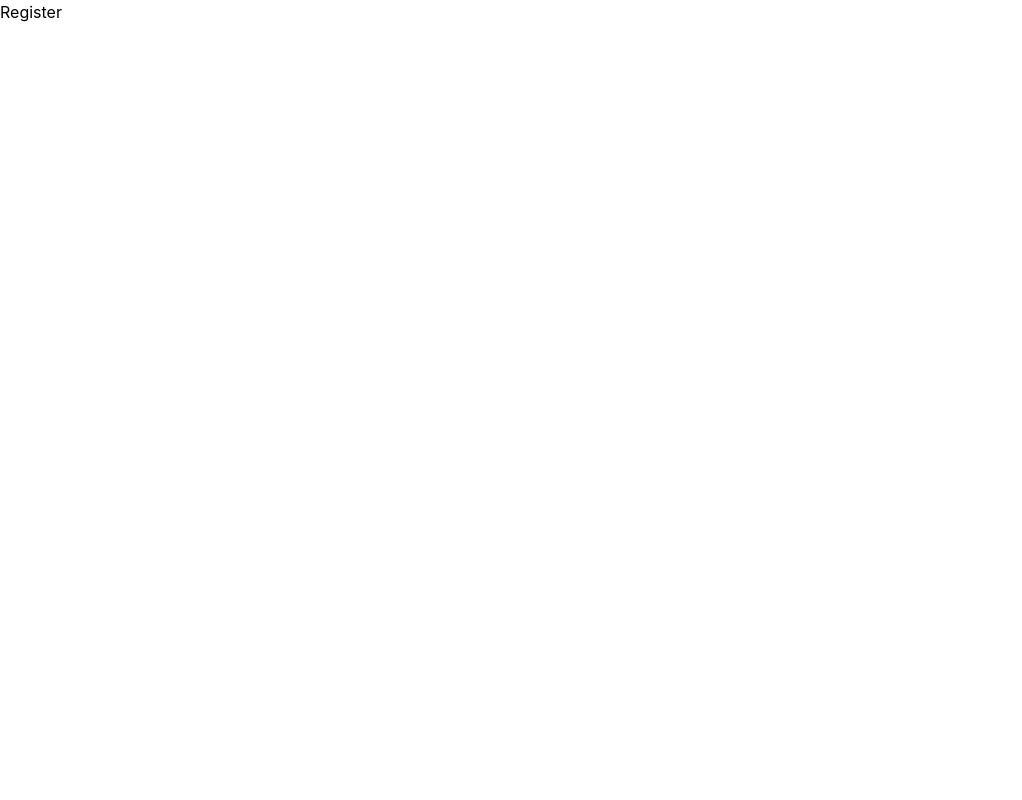
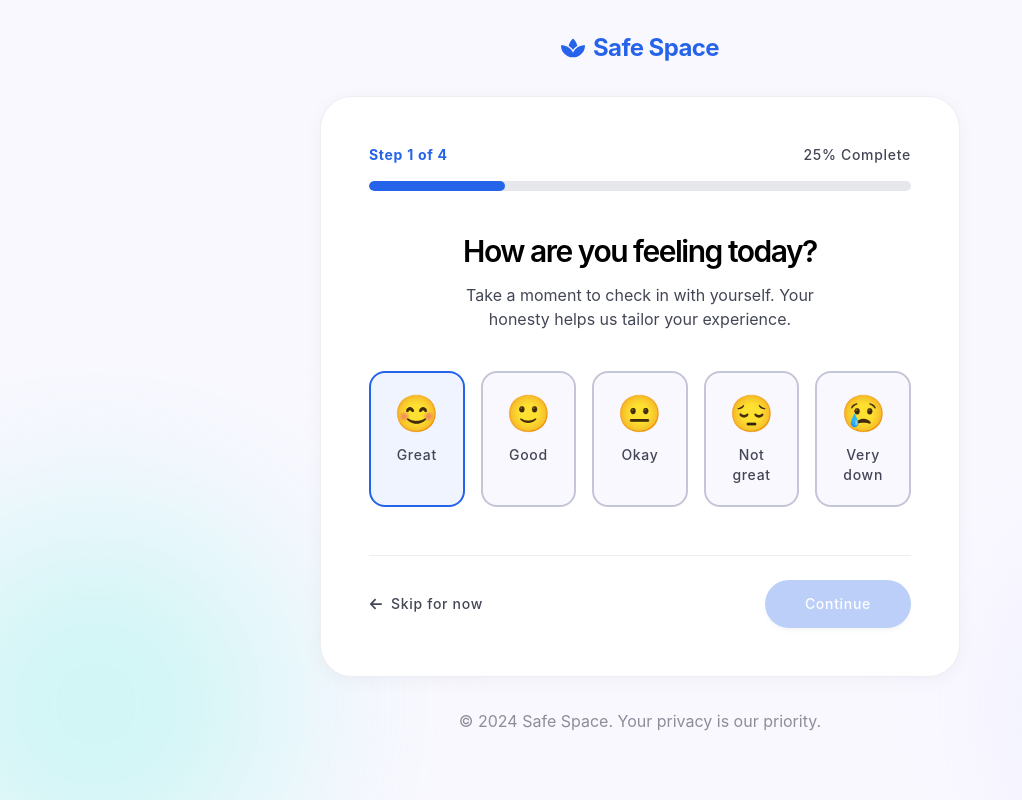
Before and after one commit to M0staafaAhmed/mental-health, a React (Vite) app: page /register in a window 1280 px wide. Shown: the whole page, without its empty margins (0-1022 px from the left). Built offline with nearby package versions, Linux system fonts and the light colour scheme.

Commit message:
add some edits in register page

```diff
--- a/src/App.tsx
+++ b/src/App.tsx
@@ -3,6 +3,7 @@ import { createBrowserRouter, RouterProvider } from 'react-router'
 import Dashboard from './components/Dashboard/Dashboard'
 import Home from './components/Home/Home'
 import HomeNavbar from './components/HomeNavbar/HomeNavbar'
+import Register from './components/auth/Register/Register'
 
 function App() {
 
@@ -12,7 +13,7 @@ function App() {
       {path: 'tests', element: <h1>Tests</h1>},
       {path: 'doctors', element: <h1>Doctors</h1>},
     ]},
-    {path: '/register', element: <h1>Register</h1>},
+    {path: '/register', element: <Register/>},
     {path: '/login', element: <h1>Login</h1>},
     {path: '/mood', element: <h1>Mood</h1>},
     {path: '/dashboard', element: <Dashboard />, children: [
--- a/src/components/Home/Home.tsx
+++ b/src/components/Home/Home.tsx
@@ -11,9 +11,9 @@ export default function Home() {
             <main className="grow">
                 {/* Hero Section */}
                 <section className="bg-hero-gradient relative overflow-hidden pt-16 pb-24 md:pt-32 md:pb-40">
-                    <div className="container mx-auto">
+                    <div className="container px-3 md:px-0 mx-auto">
                         {/* Atmospheric micro-interaction backgrounds */}
-                        <div className="absolute top-0 right-0 -translate-y-1/4 translate-x-1/4 w-150 h-150 bg-secondary-container/20 rounded-full blur-[120px] pointer-events-none" />
+                        <div className="absolute top-0 right-0 -translate-y-1/4 translate-x-1/4 w-150 h-150 bg-secondary-container px-3 md:px-0/20 rounded-full blur-[120px] pointer-events-none" />
                         <div className="absolute bottom-0 left-0 translate-y-1/4 -translate-x-1/4 w-125 h-125 bg-primary-fixed/30 rounded-full blur-[100px] pointer-events-none" />
                         <div className="max-w-6xl mx-auto text-center relative z-10">
                             <h1 className="text-4xl font-bold mb-6 text-gray-900 max-w-3xl mx-auto tracking-tight">
@@ -47,7 +47,7 @@ export default function Home() {
                 </section>
                 {/* Features Bento Grid */}
                 <section className="py-24">
-                    <div className="container mx-auto">
+                    <div className="container px-3 md:px-0 mx-auto">
                         <div className="text-center mb-16">
                             <h2 className="font-semibold text-3xl leading-10 text-gray-900 mb-4">Empower Your Mind</h2>
                             <p className="text-gray-700">Carefully crafted tools to help you navigate your mental health journey.</p>
@@ -97,7 +97,8 @@ export default function Home() {
                 </section>
                 {/* Social Proof / CTA Section */}
                 <section className="py-24">
-                    <div className="container mx-auto bg-primary rounded-[40px] p-12 md:p-24 relative overflow-hidden flex flex-col items-center text-center">
+                    <div className="container px-3 md:px-0 mx-auto">
+                        <div className="bg-primary rounded-[40px] p-12 md:p-24 relative overflow-hidden flex flex-col items-center text-center">
                             <div className="absolute top-0 left-0 w-full h-full bg-[radial-gradient(circle_at_center,var(--tw-gradient-stops))] from-primary/20 to-transparent pointer-events-none" />
                             <h2 className="font-semibold text-3xl leading-10  text-white mb-6 relative z-10">Ready to take the first step?</h2>
                             <p className="text-lg font-normal leading-7 text-white/90 mb-10 max-w-xl relative z-10">
@@ -121,11 +122,12 @@ export default function Home() {
                                 </div>
                             </div>
                         </div>
+                    </div>
                 </section>
             </main>
             {/* Footer (Shared Component) */}
             <footer className="bg-[#ededf9] border-t border-outline-variant w-full py-8">
-                <div className="container mx-auto flex flex-col md:flex-row justify-between items-center gap-6">
+                <div className="container px-3 md:px-0 mx-auto flex flex-col md:flex-row justify-between items-center gap-6">
                     <div className="flex flex-col items-center md:items-start gap-2">
                         <span className="font-semibold text-gray-900">Safe Space</span>
                         <p className="text-gray-700">Promoting mental well-being for everyone.</p>
--- a/src/components/HomeNavbar/HomeNavbar.tsx
+++ b/src/components/HomeNavbar/HomeNavbar.tsx
@@ -5,7 +5,7 @@ export default function HomeNavbar() {
         <>
             {/* TopNavBar (Shared Component) */}
             <header className="h-16 w-full sticky top-0 z-50 bg-surface/80 backdrop-blur-md border-b border-outline-variant">
-                <div className="container mx-auto flex justify-between items-center h-full">
+                <div className="container mx-auto px-3 md:px-0 flex justify-between items-center h-full">
                     <div className="flex items-center gap-2">
                         <h1 className="text-2xl font-bold text-primary">Safe Space</h1>
                     </div>
--- /dev/null
+++ b/src/components/auth/Register/Register.tsx
@@ -0,0 +1,10 @@
+import React from 'react'
+import PreRegister from '../authComponents/PreRegister'
+
+export default function Register() {
+  return (
+    <>
+        <PreRegister/>
+    </>
+  )
+}
--- /dev/null
+++ b/src/components/auth/authComponents/PreRegister.tsx
@@ -0,0 +1,89 @@
+import React from 'react'
+import { FaSpa } from 'react-icons/fa'
+import { FaArrowLeft } from 'react-icons/fa6'
+
+export default function PreRegister() {
+    return (
+        <>
+            <div className='bg-surface min-h-screen'>
+                {/* Header / Brand Anchor */}
+                <header className="w-full flex justify-center py-8">
+                    <div className="flex items-center gap-2">
+                        <FaSpa className='text-2xl text-primary' />
+                        <h1 className="text-2xl leading-8 font-bold text-primary tracking-tight">Safe Space</h1>
+                    </div>
+                </header>
+                {/* Main Content Canvas */}
+                <main className="grow flex items-center justify-center pb-8 relative z-30">
+                    <div className="max-w-160 mx-3 md:mx-0 w-full bg-white rounded-4xl p-8 md:p-12 shadow-soft border border-outline-variant/30">
+                        {/* Progress Bar Section */}
+                        <div className="mb-10">
+                            <div className="flex justify-between items-center mb-4">
+                                <span className="text-sm leading-5 tracking-wider text-primary font-bold">Step 1 of 4</span>
+                                <span className="text-sm font-medium leading-5 tracking-wider text-[#434655]">25% Complete</span>
+                            </div>
+                            <div className="w-full bg-gray-200 h-2.5 rounded-full overflow-hidden">
+                                <div className="bg-primary h-full rounded-full transition-all duration-700 ease-out shadow-[0 0 12px rgba(0, 74, 198, 0.3)] w-[25%]"/>
+                            </div>
+                        </div>
+                        {/* Content Area */}
+                        <div className="text-center mb-10">
+                            <h2 className="text-3xl font-semibold tracking-tighter leading-10 mb-3">How are you feeling today?</h2>
+                            <p className="text-[#434655] font-normal max-w-100 mx-auto">Take a moment to check in with yourself. Your honesty helps us tailor your experience.</p>
+                        </div>
+                        {/* Mood Selection Grid */}
+                        <div className="grid grid-cols-1 sm:grid-cols-5 gap-4 mb-12">
+                            {/* Great */}
+                            <button className="border-primary bg-[#f0f4ff] cursor-pointer hover:-translate-y-1 group flex flex-col items-center p-5 rounded-2xl border-2 hover:bg-primary/5 transition-all">
+                                <div className="text-4xl mb-3 group-hover:scale-110 transition-transform">😊</div>
+                                <span className="text-sm font-medium leading-5 tracking-wider text-[#434655] group-hover:text-primary">Great</span>
+                            </button>
+                            {/* Good */}
+                            <button className=" cursor-pointer hover:-translate-y-1 group flex flex-col items-center p-5 rounded-2xl border-2 border-outline-variant bg-surface hover:bg-primary/5 transition-all">
+                                <div className="text-4xl mb-3 group-hover:scale-110 transition-transform">🙂</div>
+                                <span className="text-sm font-medium leading-5 tracking-wider text-[#434655] group-hover:text-primary">Good</span>
+                            </button>
+                            {/* Okay */}
+                            <button className=" cursor-pointer hover:-translate-y-1 group flex flex-col items-center p-5 rounded-2xl border-2 border-outline-variant bg-surface hover:bg-primary/5 transition-all">
+                                <div className="text-4xl mb-3 group-hover:scale-110 transition-transform">😐</div>
+                                <span className="text-sm font-medium leading-5 tracking-wider text-[#434655] group-hover:text-primary">Okay</span>
+                            </button>
+                            {/* Not Great */}
+                            <button className=" cursor-pointer hover:-translate-y-1 group flex flex-col items-center p-5 rounded-2xl border-2 border-outline-variant bg-surface hover:bg-primary/5 transition-all">
+                                <div className="text-4xl mb-3 group-hover:scale-110 transition-transform">😔</div>
+                                <span className="text-sm font-medium leading-5 tracking-wider text-[#434655] group-hover:text-primary">Not great</span>
+                            </button>
+                            {/* Very Down */}
+                            <button className=" cursor-pointer hover:-translate-y-1 group flex flex-col items-center p-5 rounded-2xl border-2 border-outline-variant bg-surface hover:bg-primary/5 transition-all">
+                                <div className="text-4xl mb-3 group-hover:scale-110 transition-transform">😢</div>
+                                <span className="text-sm font-medium leading-5 tracking-wider text-[#434655] group-hover:text-primary">Very down</span>
+                            </button>
+                        </div>
+                        {/* Footer Actions */}
+                        <div className="flex flex-col sm:flex-row gap-4 items-center justify-between pt-6 border-t border-outline-variant/30">
+                            <button className="text-[#434655] cursor-pointer text-sm font-medium leading-5 tracking-wider hover:text-primary transition-colors flex items-center gap-2 group">
+                                <span className="group-hover:-translate-x-1 transition-transform"><FaArrowLeft /></span>
+                                Skip for now
+                            </button>
+                            <button className="bg-primary text-white text-sm font-medium leading-5 tracking-wider px-10 py-3.5 rounded-full shadow-md hover:opacity-90 active:scale-95 transition-all disabled:opacity-30 disabled:cursor-not-allowed" disabled id="next-button">
+                                Continue
+                            </button>
+                        </div>
+                    </div>
+                </main>
+                {/* Visual Atmosphere (Decorative) */}
+                <div className="fixed bottom-0 left-0 w-full h-full opacity-40 pointer-events-none overflow-hidden">
+                    <div className="absolute -bottom-24 -left-24 w-96 h-96 bg-[#86f2e4] rounded-full blur-[100px]" />
+                    <div className="absolute -bottom-16 -right-16 w-80 h-80 bg-[#dbe1ff] rounded-full blur-[80px]" />
+                </div>
+                {/* Page Footer */}
+                <footer className="w-full py-stack-md text-center relative z-30">
+                    <p className="font-label-sm text-label-sm text-[#434655]/60">
+                        © 2024 Safe Space. Your privacy is our priority.
+                    </p>
+                </footer>
+            </div>
+
+        </>
+    )
+}
```
Lines whose indentation alone changed are shown as unchanged.
